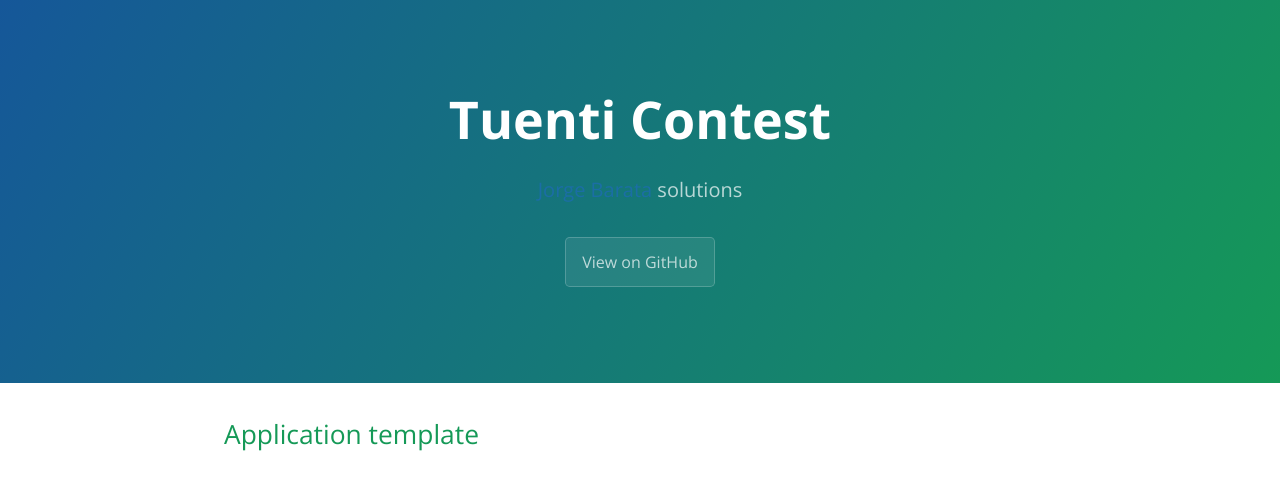
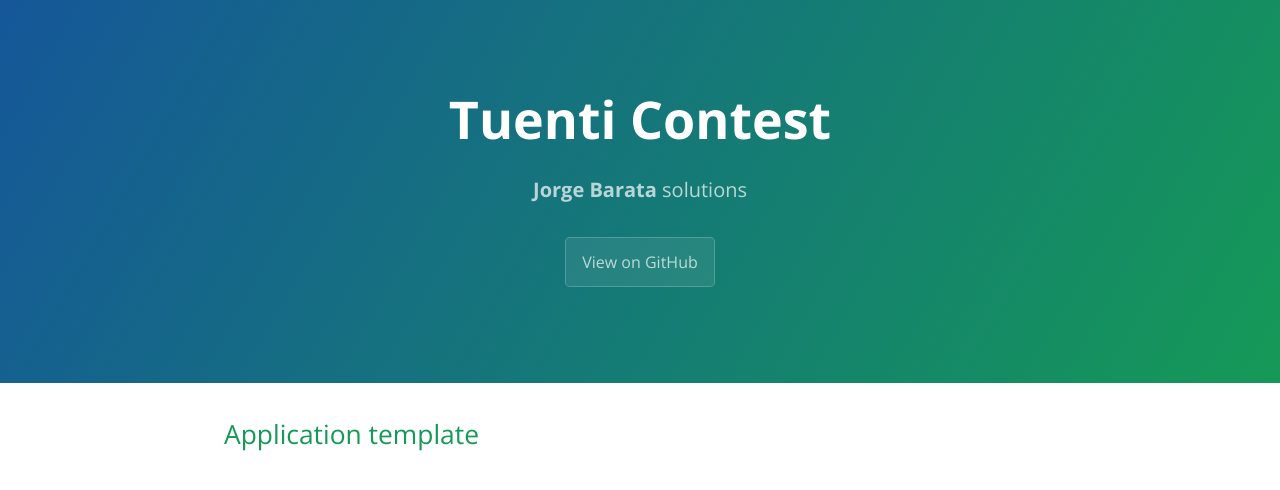
Before and after one commit to jorgebg/tuenti-contest, a plain HTML site: page index.html in a window 1280 px wide. Drawn offline with nearby package versions, Linux system fonts and the light colour scheme.

Commit message:
Update stylesheet.css

```diff
--- a/stylesheets/stylesheet.css
+++ b/stylesheets/stylesheet.css
@@ -14,6 +14,10 @@
   text-decoration: none; }
   a:hover {
     text-decoration: underline; }
+
+.page-header h2 a {
+  color: #fff;
+  font-weight: bold;}
 
 .btn {
   display: inline-block;
```
